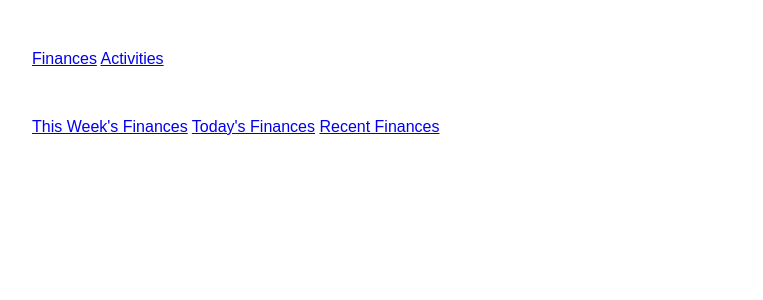
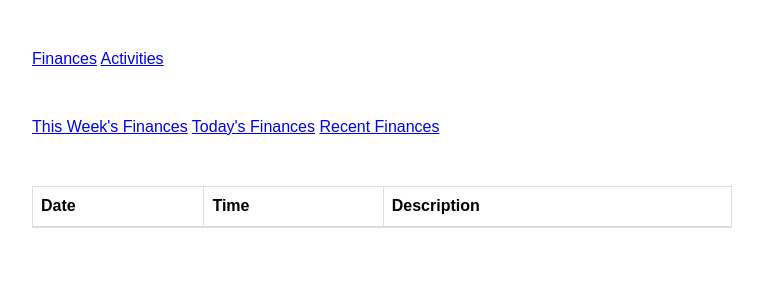
Before and after one commit to patrickspencer/lytics, a Flask app: page /month/1/1 in a window 1280 px wide. Shown: the top 300 px of the page, without its empty margins (258-1021 px from the left). Run offline with Flask 3, Linux system fonts and the light colour scheme; lists and menus that the app fills with data are empty.

Commit message:
Update monthly expenditures template

```diff
--- a/templates/finances/expenditures_by_month.jinja2
+++ b/templates/finances/expenditures_by_month.jinja2
@@ -3,5 +3,21 @@
 {% block title %}Weekly Finances{% endblock %}
 
 {% block content %}
-{{ string }}
+  <div class="wrapper main-table">
+    <div class="primary">
+      <table class="table table-bordered">
+        <thead>
+          <tr>
+            <th>Date</th>
+            <th>Time</th>
+            <th>Description</th>
+          </tr>
+        </thead>
+        {% for expenditure in expenditures %}
+        <tr>
+          <td>{{ expenditure.date }}</td>
+          <td>{{ expenditure.time }}</td>
+          <td>{{ expenditure.description }}</td>
+        </tr>
+        {% endfor %}
 {% endblock %}
```
